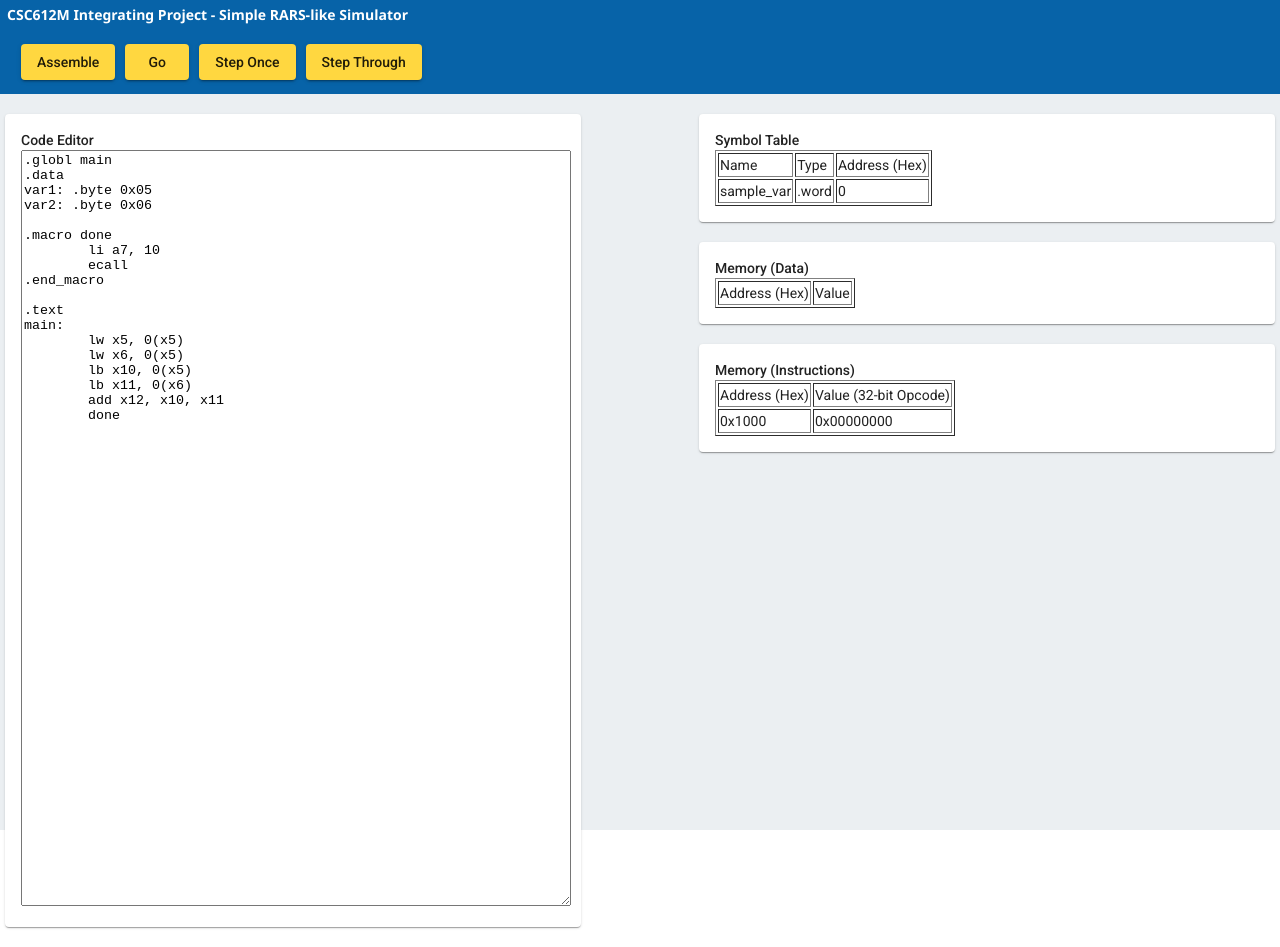
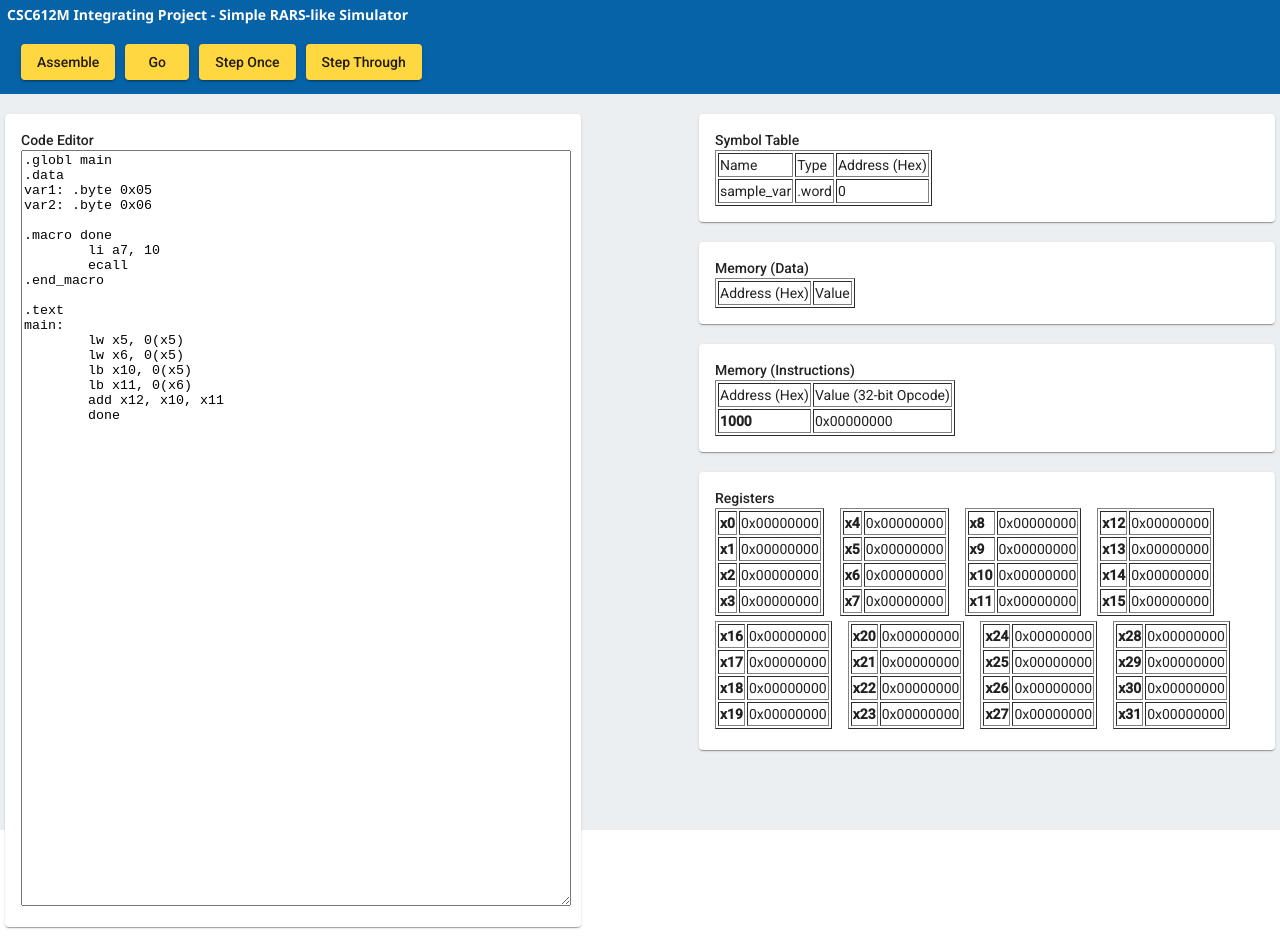
Before and after one commit to gian-te/riscv-simulator, an Angular app in the folder riscv-simulator/: page /ide in a window 1280 px wide. Built offline with nearby package versions, Linux system fonts and the light colour scheme.

Commit message:
register table

```diff
--- a/riscv-simulator/src/app/feature/ide/ide.component.html
+++ b/riscv-simulator/src/app/feature/ide/ide.component.html
@@ -12,6 +12,7 @@
         <div  style="display: inline-block; width: 45%; min-width: 15%; float: right; margin: 0px 5px;">
             <app-symbol-table style="margin:16px"></app-symbol-table>
             <app-memory-table style="margin:16px"></app-memory-table>
+            <app-register-table style="margin:16px"></app-register-table>
         </div>
     </div>
 </div>
--- a/riscv-simulator/src/app/feature/ide/ide.routing.module.ts
+++ b/riscv-simulator/src/app/feature/ide/ide.routing.module.ts
@@ -6,6 +6,7 @@ import { TextEditorComponent } from './text-editor/text-editor.component';
 import { SymbolTableComponent } from './symbol-table/symbol-table.component';
 import { MemoryTableComponent } from './memory-table/memory-table.component';
 import { MenuActionsComponent } from './menu-actions/menu-actions.component';
+import { RegisterTableComponent } from './register-table/register-table.component';
 
 
 
@@ -24,5 +25,5 @@ export class IdeRoutingModule { }
 
 export const routedComponents = [
   // [GT] these are the components that get packaged in the feature module
-  IdeComponent, TextEditorComponent, SymbolTableComponent, MemoryTableComponent, MenuActionsComponent
+  IdeComponent, TextEditorComponent, SymbolTableComponent, MemoryTableComponent, MenuActionsComponent, RegisterTableComponent
 ];
--- a/riscv-simulator/src/app/feature/ide/ide.service.ts
+++ b/riscv-simulator/src/app/feature/ide/ide.service.ts
@@ -12,10 +12,12 @@ export class IdeState {
   data: any;
   isAssembling: boolean = false;
   memory: any;
+  registers: any;
 }
 
 @Injectable()
 export class IdeService extends Store<IdeState> {
+
   listOfSupportedRegisters: string[] = ['X0', 'X1', 'X2', 'X3', 'X4', 'X5', 'X6', 'X7', 'X8', 'X9', 'X10', 'X11', 'X12', 'X13', 'X14', 'X15', 'X16', 'X17', 'X18', 'X19', 'X20', 'X21', 'X22', 'X23', 'X24', 'X25', 'X26', 'X27', 'X28', 'X29', 'X30', 'X31'];
   listOfSupportedLoadStoreInstructions: string[] = ['LB', 'LH', 'LW', 'SB', 'SH', 'SW']
   listOfSupportedComputationInstructions: string[] = ['ADD', 'SLT'];
@@ -46,6 +48,13 @@ export class IdeService extends Store<IdeState> {
     this.setState({
       ...this.state,
       memory: memory,
+    });
+  }
+
+  updateRegisters(listOfSupportedRegisters: any) {
+    this.setState({
+      ...this.state,
+      registers: listOfSupportedRegisters,
     });
   }
 
@@ -232,7 +241,8 @@ export class IdeService extends Store<IdeState> {
     let listOfSupportedLoadStoreInstructions: string[] = this.listOfSupportedLoadStoreInstructions;
     let listOfSupportedControlTransferInstructions: string[] = this.listOfSupportedControlTransferInstructions;
     // lol dagdagan nalang para dun sa a1 a2
-    let listOfSupportedRegisters: string[] = this.listOfSupportedRegisters
+    let listOfSupportedRegisters: string[] = Object.keys(this.state.registers);
+    listOfSupportedRegisters = listOfSupportedRegisters.map(function(x){ return x.toUpperCase(); })
 
 
     let pattern1= ['computation_instruction', 'register', 'register', 'register'];
--- a/riscv-simulator/src/app/feature/ide/memory-table/memory-table.component.html
+++ b/riscv-simulator/src/app/feature/ide/memory-table/memory-table.component.html
@@ -10,7 +10,7 @@
       </tr>
       <tr *ngFor="let address of memory | keyvalue">
         <td>
-          <span>{{address.key }}</span>
+          <span><b>{{address.key }}</b></span>
         </td>
         <td>
           <span>{{address.value.value }}</span>
@@ -31,7 +31,7 @@
       </tr>
       <tr *ngFor="let word of instructions">
         <td>
-          <span>{{word.address }}</span>
+          <span><b>{{word.address }}</b></span>
         </td>
         <td>
           <span>{{word.value }}</span>
--- a/riscv-simulator/src/app/feature/ide/memory-table/memory-table.component.ts
+++ b/riscv-simulator/src/app/feature/ide/memory-table/memory-table.component.ts
@@ -17,10 +17,11 @@ export class MemoryTableComponent implements OnInit {
   counter: number = 0;
 
   constructor(private ideService: IdeService) {
+    // pano natin pagkakasyahin 1024 slots sa UI? lol
     // i-bibind natin ito dun sa service, sa service dapat naka lagay para auto update
     this.instructions = [
       {
-        address: "0x1000",
+        address: "1000",
         value: "0x00000000",
         //color: 'lightblue'
       }
@@ -28,7 +29,7 @@ export class MemoryTableComponent implements OnInit {
 
     this.data = [
       {
-        address: "0x0000",
+        address: "0000",
         value: "0x00000000",
         //color: 'lightblue'
       }
--- /dev/null
+++ b/riscv-simulator/src/app/feature/ide/register-table/register-table.component.css
@@ -0,0 +1,11 @@
+.mat-card-header  {
+    font-size: 14px;
+    font-weight: 500;
+    display: block;
+  }
+
+#table-container {
+    column-count:4;
+    -moz-column-count:4;
+    -webkit-column-count:4;
+}
--- /dev/null
+++ b/riscv-simulator/src/app/feature/ide/register-table/register-table.component.html
@@ -0,0 +1,95 @@
+    <mat-card class="card card-top">
+      <mat-card-header>Registers</mat-card-header>
+      <div style="height: 100%;">
+
+      <table border="1px solid" style="display:inline-block; margin-right: 16px;">
+        <tr *ngFor="let number of [0,1,2,3]">
+          <td>
+            <span><b>x{{number}}</b></span>
+          </td>
+          <td>
+            <span>{{ listOfSupportedRegisters['x' + number] }}</span>
+          </td>
+        </tr>
+      </table>
+
+      <table border="1px solid" style="display:inline-block; margin-right: 16px;">
+        <tr *ngFor="let number of [4,5,6,7]">
+          <td>
+            <span><b>x{{number}}</b></span>
+          </td>
+          <td>
+            <span>{{ listOfSupportedRegisters['x' + number] }}</span>
+          </td>
+        </tr>
+      </table>
+
+      <table border="1px solid" style="display:inline-block; margin-right: 16px;">
+        <tr *ngFor="let number of [8,9,10,11]">
+          <td>
+            <span><b>x{{number}}</b></span>
+          </td>
+          <td>
+            <span>{{ listOfSupportedRegisters['x' + number] }}</span>
+          </td>
+        </tr>
+      </table>
+
+      <table border="1px solid" style="display:inline-block; margin-right: 16px;">
+        <tr *ngFor="let number of [12,13,14,15]">
+          <td>
+            <span><b>x{{number}}</b></span>
+          </td>
+          <td>
+            <span>{{ listOfSupportedRegisters['x' + number] }}</span>
+          </td>
+        </tr>
+      </table>
+
+      <table border="1px solid" style="display:inline-block; margin-right: 16px;">
+        <tr *ngFor="let number of [16,17,18,19]">
+          <td>
+            <span><b>x{{number}}</b></span>
+          </td>
+          <td>
+            <span>{{ listOfSupportedRegisters['x' + number] }}</span>
+          </td>
+        </tr>
+      </table>
+
+      <table border="1px solid" style="display:inline-block; margin-right: 16px;">
+        <tr *ngFor="let number of [20,21,22,23]">
+          <td>
+            <span><b>x{{number}}</b></span>
+          </td>
+          <td>
+            <span>{{ listOfSupportedRegisters['x' + number] }}</span>
+          </td>
+        </tr>
+      </table>
+
+
+      <table border="1px solid" style="display:inline-block; margin-right: 16px;">
+        <tr *ngFor="let number of [24,25,26,27]">
+          <td>
+            <span><b>x{{number}}</b></span>
+          </td>
+          <td>
+            <span>{{ listOfSupportedRegisters['x' + number] }}</span>
+          </td>
+        </tr>
+      </table>
+
+      <table border="1px solid" style="display:inline-block; margin-right: 16px;">
+        <tr *ngFor="let number of [28,29,30,31]">
+          <td>
+            <span><b>x{{number}}</b></span>
+          </td>
+          <td>
+            <span>{{ listOfSupportedRegisters['x' + number] }}</span>
+          </td>
+        </tr>
+      </table>
+
+  </div>
+</mat-card>
--- /dev/null
+++ b/riscv-simulator/src/app/feature/ide/register-table/register-table.component.ts
@@ -0,0 +1,80 @@
+
+import { Component, OnInit } from '@angular/core';
+import { distinctUntilChanged, filter, map } from 'rxjs/operators';
+import { IdeService } from '../ide.service';
+import { Word } from '../../../models/memory-word'
+
+
+@Component({
+  selector: 'app-register-table',
+  templateUrl: './register-table.component.html',
+  styleUrls: ['./register-table.component.css']
+})
+export class RegisterTableComponent implements OnInit {
+  instructions: Word[];
+  data: Word[]
+  memory: any; // dictionary siguro. key value pair
+  counter: number = 0;
+  listOfSupportedRegisters: any =
+    {
+      'x0':'0x00000000',
+      'x1':'0x00000000',
+      'x2':'0x00000000',
+      'x3':'0x00000000',
+      'x4':'0x00000000',
+      'x5':'0x00000000',
+      'x6':'0x00000000',
+      'x7':'0x00000000',
+      'x8':'0x00000000',
+      'x9':'0x00000000',
+      'x10':'0x00000000',
+      'x11':'0x00000000',
+      'x12':'0x00000000',
+      'x13':'0x00000000',
+      'x14':'0x00000000',
+      'x15':'0x00000000',
+      'x16':'0x00000000',
+      'x17':'0x00000000',
+      'x18':'0x00000000',
+      'x19':'0x00000000',
+      'x20':'0x00000000',
+      'x21':'0x00000000',
+      'x22':'0x00000000',
+      'x23':'0x00000000',
+      'x24':'0x00000000',
+      'x25':'0x00000000',
+      'x26':'0x00000000',
+      'x27':'0x00000000',
+      'x28':'0x00000000',
+      'x29':'0x00000000',
+      'x30':'0x00000000',
+      'x31':'0x00000000'};
+
+  constructor(private ideService: IdeService) {
+
+
+  }
+
+  ngOnInit() {
+    this.memory = {};
+
+    this.ideService.updateRegisters(this.listOfSupportedRegisters);
+  }
+
+  ngAfterViewInit() {
+
+    const that = this;
+    // dito sasaluhin natin yung changes sa registers, habang nag rurun yung code mag seset state yung runner natin pag may changes sa values ng registers
+    this.ideService.state$
+      .pipe(
+        map(state => state.registers),
+        filter(data => data != null),
+        distinctUntilChanged()
+      )
+      .subscribe(updatedRegisters => {
+        that.listOfSupportedRegisters = updatedRegisters;
+      });
+
+
+  }
+}
```
